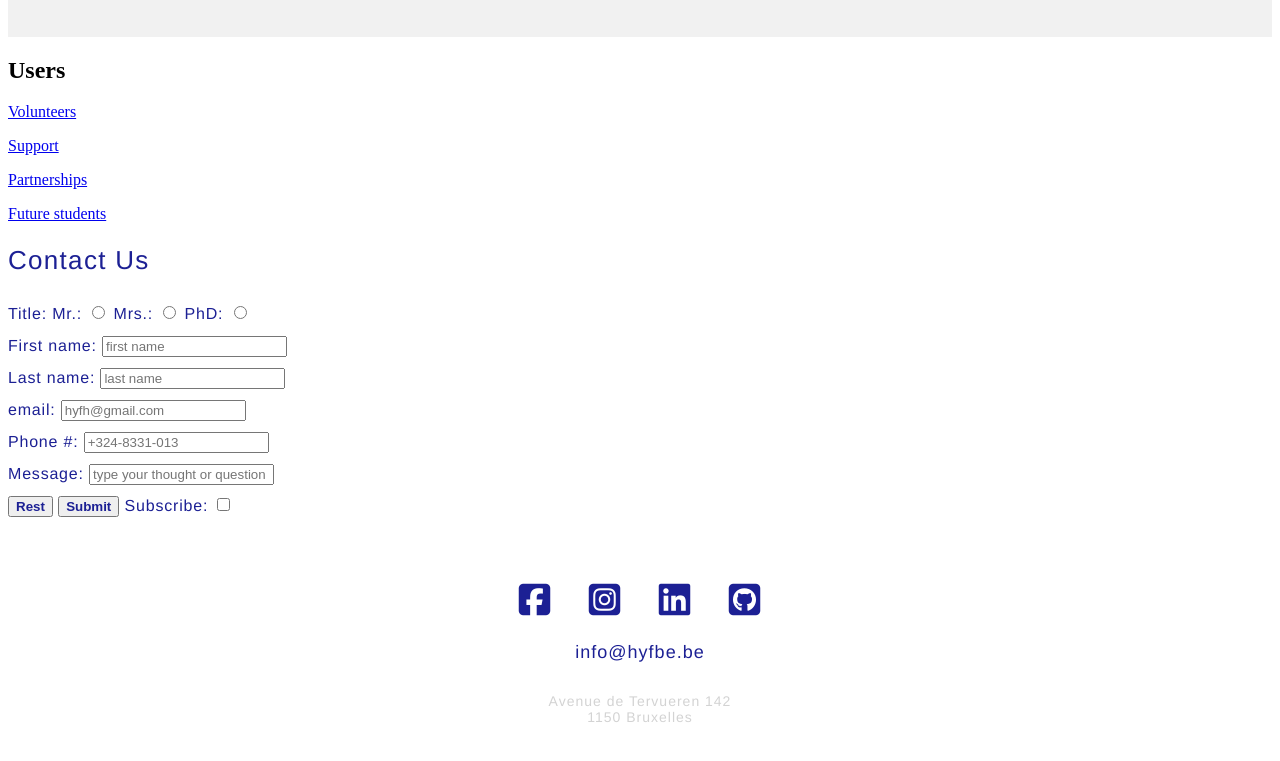
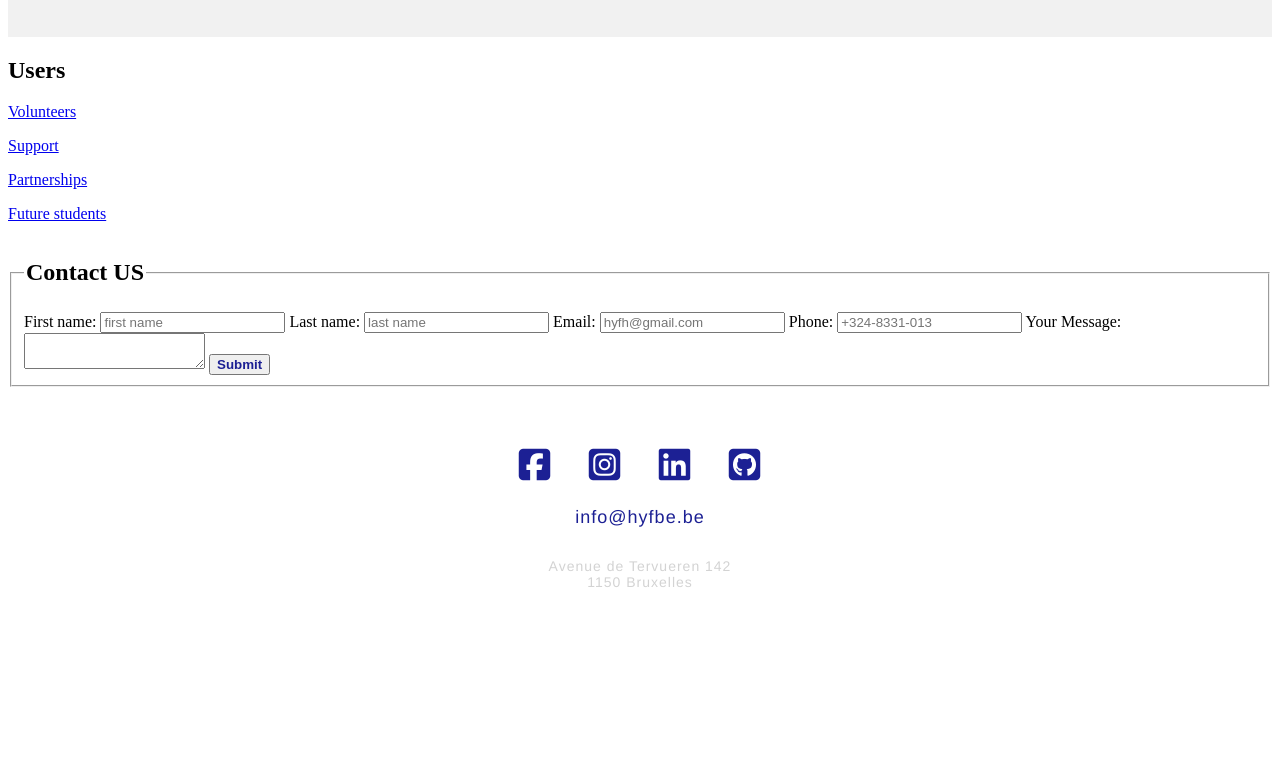
Before and after one commit to HYF-Class22/agile-development-group3-hyf-redesign, a website: page index.html in a window 1280 px wide. Shown: the part 1670-2431 px from the top of the page. After the commit the page ends 2320 px from the top, so only its background shows below. Drawn offline with nearby package versions, Linux system fonts and the light colour scheme.

Commit message:
add update form html

```diff
--- a/index.html
+++ b/index.html
@@ -168,41 +168,51 @@
 
     <!-- contact form Section -->
     <section>
-      <h2 class="form2">Contact Us</h2>
-      <form class="form3" action="action_page.php" method="POST">
-        <label for="title"> Title:</label>
-        <label for="Mr">Mr.: </label>
-        <input type="radio" id="Mr" name="Title" value="Mr." />
-        <label for="Mrs.">Mrs.: </label>
-        <input type="radio" id="Mrs" name="Title" value="Mrs." />
-        <label for="PhD">PhD: </label>
-        <input type="radio" id="PhD" name="Title" value="PhD" />
-        <br />
+      <form class="container" action="#" method="POST">
+        <!-- Add contact form -->
+        <fieldset class="contact-form">
+          <legend>
+            <h2>Contact US</h2>
+          </legend>
           <label for="fname">First name: </label>
-        <input type="text" id="fname" name placeholder="first name" required />
-        <br />
+          <input
+            type="text"
+            class="cls"
+            id="fname"
+            name
+            placeholder="first name"
+            required
+          />
           <label for="lname">Last name: </label>
-        <input type="text" id="lname" name placeholder="last name" required />
-        <br />
-        <label for="email">email: </label>
+          <input
+            type="text"
+            class="cls"
+            id="lname"
+            name
+            placeholder="last name"
+            required
+          />
+          <label for="email">Email: </label>
           <input
             type="email"
+            class="cls"
             id="email"
             name="email"
             placeholder="hyfh@gmail.com"
             required
           />
-        <br />
-        <label for="phone"> Phone #: </label>
-        <input type="tel" id="phone" name="phone" placeholder="+324-8331-013" />
-        <br />
-        <label for="msg"> Message:</label>
-        <input type="text" placeholder="type your thought or question here" />
-        <br />
-        <button type="reset" id="res">Rest</button>
+          <label for="phone"> Phone: </label>
+          <input
+            type="tel"
+            class="cls"
+            id="phone"
+            name="phone"
+            placeholder="+324-8331-013"
+          />
+          <label for="msg">Your Message:</label>
+          <textarea name="msg" class="cls1" id="msg"> </textarea>
           <button type="submit" id="btn">Submit</button>
-        <label for="subscribe">Subscribe: </label>
-        <input type="checkbox" id="subscribe" />
+        </fieldset>
       </form>
     </section>
 
```
Lines whose indentation alone changed are shown as unchanged.
